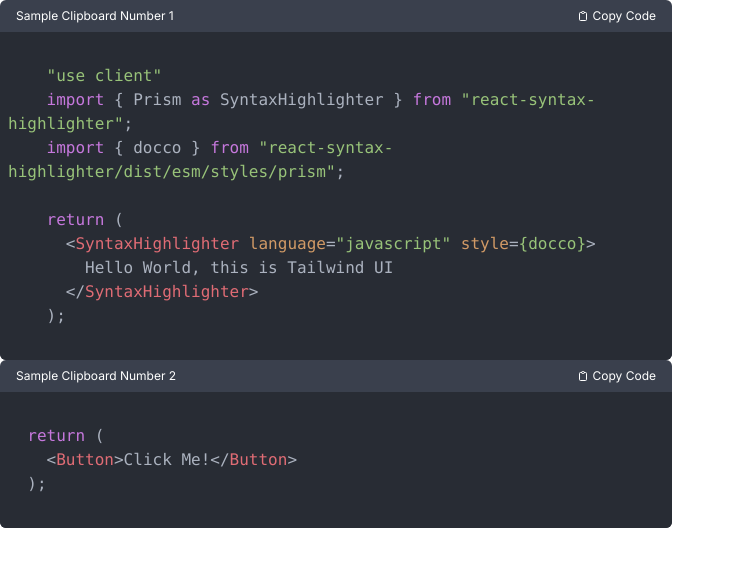
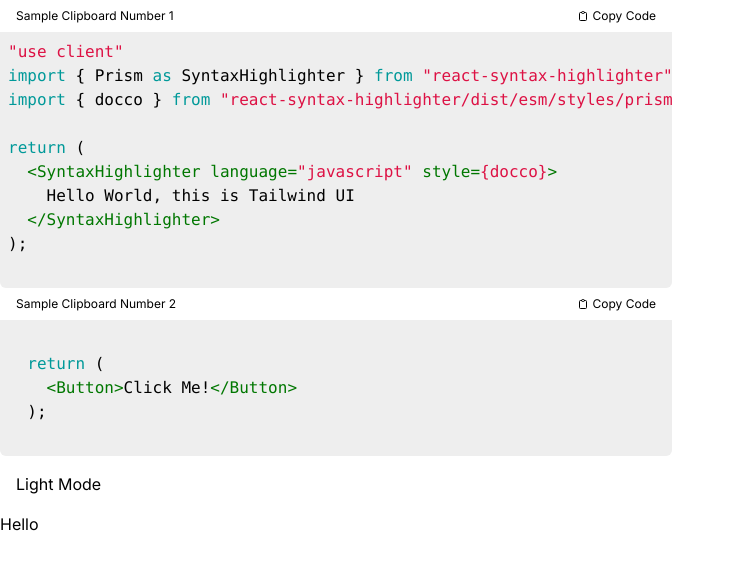
Before and after one commit to Antholem/Tailwind-UI, a Next.js app: page / in a window 1280 px wide. Shown: the top 570 px of the page, without its empty margins (0-735 px from the left). Built offline with nearby package versions, Linux system fonts and the light colour scheme.

Commit message:
Dark Mode Setup

```diff
--- a/package.json
+++ b/package.json
@@ -27,6 +27,7 @@
     "eslint-config-next": "13.5.4",
     "postcss": "^8",
     "tailwindcss": "^3",
-    "typescript": "^5"
+    "typescript": "^5",
+    "zustand": "^4.4.4"
   }
 }
--- a/src/app/_components/clipboard/index.tsx
+++ b/src/app/_components/clipboard/index.tsx
@@ -1,8 +1,9 @@
 import React, { FC } from 'react';
 import SyntaxHighlighter from 'react-syntax-highlighter';
-import { atomOneDark } from 'react-syntax-highlighter/dist/esm/styles/hljs';
+import { nightOwl as dark, foundation as light } from 'react-syntax-highlighter/dist/esm/styles/hljs';
 import CopyToClipboard from 'react-copy-to-clipboard';
 import { HiOutlineCheck, HiOutlineClipboard } from 'react-icons/hi';
+import useDarkModeStore from '@/app/_store/theme-store';
 
 type ClipboardProps = {
     sourceCode: string;
@@ -12,9 +13,11 @@ type ClipboardProps = {
 };
 
 const Clipboard: FC<ClipboardProps> = ({ sourceCode, header, onCopy, isCheck }) => {
+    const { darkMode } = useDarkModeStore();
+
     return (
-        <div className='max-w-2xl min-w-[25rem] bg-[#3a404d] rounded-md overflow-hidden'>
-            <div className='flex justify-between px-4 py-1 text-white text-xs items-center'>
+        <div className={`max-w-2xl min-w-[25rem] bg-[${darkMode ? '#272f41' : '#f8f9fa'}] rounded-md overflow-hidden`}>
+            <div className='flex justify-between px-4 py-1 text-xs items-center'>
                 <p className='text-xs'>
                     {header}
                 </p>
@@ -27,7 +30,7 @@ const Clipboard: FC<ClipboardProps> = ({ sourceCode, header, onCopy, isCheck })
                     </button>
                 </CopyToClipboard>
             </div>
-            <SyntaxHighlighter language="javascript" style={atomOneDark} wrapLongLines={true}>
+            <SyntaxHighlighter className='text-md' language="javascript" style={darkMode ? dark : light} wrapLongLines={false}>
                 {sourceCode}
             </SyntaxHighlighter>
         </div>
--- /dev/null
+++ b/src/app/_store/theme-store/index.tsx
@@ -0,0 +1,23 @@
+import { create } from 'zustand';
+
+type DarkModeStore = {
+    darkMode: boolean;
+    bgColor: number;
+    setDarkMode: () => void;
+};
+
+const useDarkModeStore = create<DarkModeStore>((set) => ({
+    darkMode: localStorage.getItem('darkMode') === 'true' || false,
+    bgColor: parseInt(localStorage.getItem('bgColor') || '500'),
+    setDarkMode: () => set((state) => {
+        const newDarkMode = !state.darkMode;
+        localStorage.setItem('darkMode', newDarkMode.toString());
+        localStorage.setItem('bgColor', newDarkMode ? '300' : '500');
+        return {
+            darkMode: newDarkMode,
+            bgColor: newDarkMode ? 300 : 500,
+        };
+    }),
+}));
+
+export default useDarkModeStore;
--- a/src/app/globals.css
+++ b/src/app/globals.css
@@ -14,4 +14,9 @@
     --background-start-rgb: 0, 0, 0;
     --background-end-rgb: 0, 0, 0;
   }
+
+  .dark-mode {
+    background-color: #1a202c;
+    color: white;
+  }
 }
--- a/src/app/layout.tsx
+++ b/src/app/layout.tsx
@@ -1,25 +1,25 @@
+"use client"
+import useDarkModeStore from './_store/theme-store';
 import './globals.css'
-import type { Metadata } from 'next'
 import { Inter } from 'next/font/google'
 
 const inter = Inter({ subsets: ['latin'] })
-
-export const metadata: Metadata = {
-  title: 'Tailwind UI',
-  description: 'Generated by create next app',
-}
 
 export default function RootLayout({
   children,
 }: {
   children: React.ReactNode
 }) {
+  const { darkMode } = useDarkModeStore();
   return (
     <html lang='en'>
       <head>
         <link rel="icon" href="/logo.png" />
+        <title>Tailwind UI</title>
       </head>
-      <body className={inter.className}>{children}</body>
+      <body className={`${inter.className} bg-white ${darkMode && 'dark-mode'}`}>
+        {children}
+      </body>
     </html>
   )
 }
--- a/src/app/page.tsx
+++ b/src/app/page.tsx
@@ -1,10 +1,10 @@
 "use client"
 import React, { Fragment, useState } from 'react';
-import { Clipboard } from './_components/';
+import { Clipboard } from '@/app/_components/';
+import useDarkModeStore from '@/app/_store/theme-store';
 
 const Page = () => {
-  const codeString = `
-    "use client"
+  const codeString = `"use client"
 import { Prism as SyntaxHighlighter } from "react-syntax-highlighter";
 import { docco } from "react-syntax-highlighter/dist/esm/styles/prism";
 
@@ -21,14 +21,19 @@ const Page = () => {
   );
   `;
 
+  const { darkMode, setDarkMode, bgColor } = useDarkModeStore();
   const [lastCopied, setLastCopied] = useState<number | null>(null);
 
   const handleCopy = (index: number) => {
     setLastCopied(index);
   };
 
+  const toggleMode = () => {
+    setDarkMode();
+  };
+
   return (
-    <Fragment>
+    <div className={`bg-white ${darkMode && 'dark-mode'}`}>
       <Clipboard
         sourceCode={codeString}
         header={'Sample Clipboard Number 1'}
@@ -41,7 +46,11 @@ const Page = () => {
         onCopy={() => handleCopy(2)}
         isCheck={lastCopied === 2}
       />
-    </Fragment>
+      <button className={`bg-primary-${bgColor} rounded-md p-2 m-2`} onClick={toggleMode}>
+        {darkMode ? 'Dark' : 'Light'} Mode
+      </button>
+      <p>Hello</p>
+    </div>
   );
 };
 
--- a/tailwind.config.ts
+++ b/tailwind.config.ts
@@ -8,10 +8,19 @@ const config: Config = {
   ],
   theme: {
     extend: {
-      backgroundImage: {
-        'gradient-radial': 'radial-gradient(var(--tw-gradient-stops))',
-        'gradient-conic':
-          'conic-gradient(from 180deg at 50% 50%, var(--tw-gradient-stops))',
+      backgroundColor: {
+        primary: {
+          100: '#e0f2fe',
+          200: '#a5f3fc',
+          300: '#7dd3fc',
+          400: '#38bdf8',
+          500: '#0ea5e9',
+          600: '#0284c7',
+          700: '#0369a1',
+          800: '#075985',
+          900: '#0c4a6e',
+          950: '#082f49',
+        }
       },
     },
   },
```
Also changed, not shown: 1 other file (tests, documents, lock files or other folders). Lines whose indentation alone changed are shown as unchanged.
